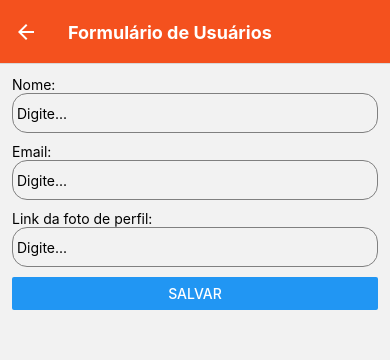
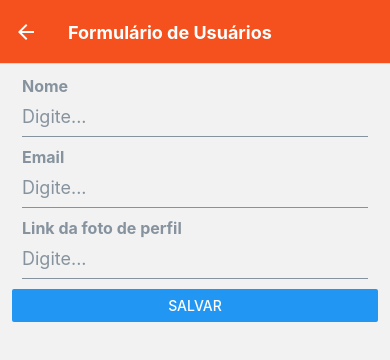
Before and after one commit to fabioTowers/react_native_crud, a React Native app: screen /UserForm in a window 390 px wide. Shown: the top 360 px of the page. Built offline with nearby package versions, Linux system fonts and the light colour scheme.

Commit message:
refactor: change the inputs styles

```diff
--- a/src/views/UserForm.js
+++ b/src/views/UserForm.js
@@ -1,29 +1,27 @@
 import React, { useState } from 'react'
-import { Text, TextInput, View, StyleSheet, Button } from 'react-native'
+import { View, StyleSheet, Button } from 'react-native'
+import { Input } from 'react-native-elements'
 
 export default ({route, navigation}) => {
     const [user, setUser] = useState(route.params ? route.params : {})
     return (
         <View style={style.form}>
-            <Text>Nome:</Text>
-            <TextInput
-                style={style.input}
+            <Input
+                placeholder='Digite...'
                 onChangeText={name => setUser({...user, name})}
-                placeholder=" Digite..."
+                label='Nome'
                 value={user.name}
             />
-            <Text>Email:</Text>
-            <TextInput
-                style={style.input}
+            <Input
+                placeholder='Digite...'
                 onChangeText={email => setUser({...user, email})}
-                placeholder=" Digite..."
+                label='Email'
                 value={user.email}
             />
-            <Text>Link da foto de perfil:</Text>
-            <TextInput
-                style={style.input}
-                onChangeText={avatarUrl => setUser({...user, avatarUrl})}
-                placeholder=" Digite..."
+            <Input
+                placeholder='Digite...'
+                onChangeText={name => setUser({...user, name})}
+                label='Link da foto de perfil'
                 value={user.avatarUrl}
             />
             <Button
@@ -40,11 +38,4 @@ const style = StyleSheet.create({
     form: {
         padding: 12,
     },
-    input: {
-        height: 40,
-        borderColor: 'gray',
-        borderWidth: 1,
-        marginBottom: 10,
-        borderRadius: 15,
-    },
 })
```
